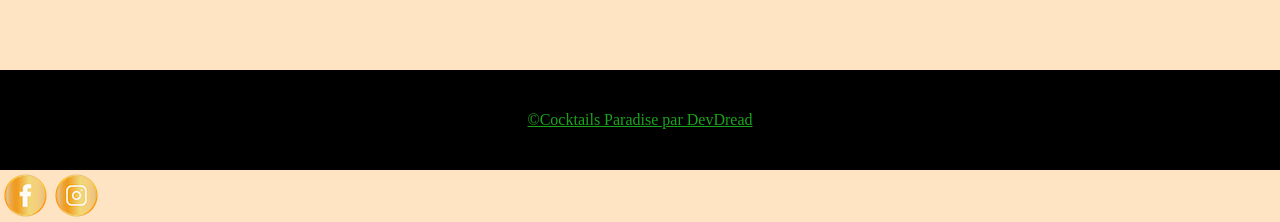
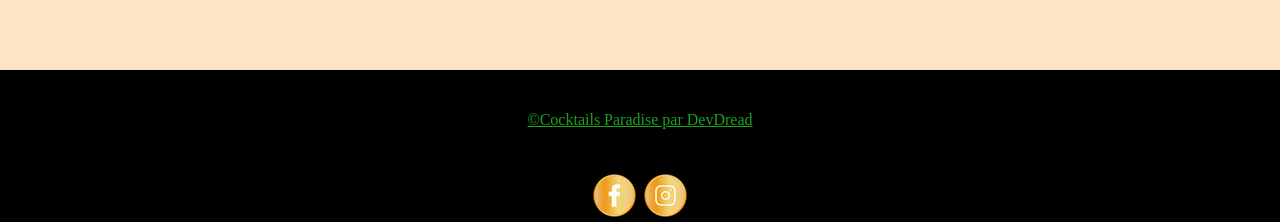
Before and after one commit to J-Patlmx/CocktailsParadise-ultimate, a React (Vite) app: page / in a window 1280 px wide. Shown: the part 862-1084 px from the top of the page. Built offline with nearby package versions, Linux system fonts and the light colour scheme.

Commit message:
ADD className WIP footer style

```diff
--- a/src/components/Footer.jsx
+++ b/src/components/Footer.jsx
@@ -4,11 +4,11 @@
 
 function Footer() {
   return (
-    <>
-    <Link className="Footerlink footer-Texte" to={"https://j-patlmx.github.io/businessCard-main/"} >©Cocktails Paradise par DevDread</Link>
-    <Link  to={"https://www.facebook.com/officiel.Cocktails.Paradise/"}><img src={facebook}/></Link>
-    <Link  to={"https://www.instagram.com/cocktails_paradise/"}><img src={instagram}/></Link>
-    </>
+    <div className="Footerlink">
+    <Link className="footer-Texte" to={"https://j-patlmx.github.io/businessCard-main/"} >©Cocktails Paradise par DevDread</Link>
+    <Link className="footer-Texte-rs" to={"https://www.facebook.com/officiel.Cocktails.Paradise/"}><img src={facebook}/></Link>
+    <Link className="footer-Texte-rs" to={"https://www.instagram.com/cocktails_paradise/"}><img src={instagram}/></Link>
+    </div>
   )
 }
 
--- a/src/styles/_Footer.scss
+++ b/src/styles/_Footer.scss
@@ -1,6 +1,13 @@
 //FOOTER STYLE
+.Footerlink{
+    background-color: $bg-header-footer;
+    color: $color-gitano;
+    text-align: center;
+    &:hover{
+        background-color: $bg-hover;
+    }
     .footer-Texte{
-    background-color: $bg-header-footer;
+        // background-color: $bg-header-footer;
        color: $color-gitano;
          text-align: center;
          display: flex;
@@ -8,9 +15,10 @@
          align-items: center;
         height: 100px;
         width: 100%;
-
         &:hover{
         color: $color-gitano-Hover;
-        background-color: $bg-hover;
+
+        }
+
     }
 }
--- a/src/styles/styles.css
+++ b/src/styles/styles.css
@@ -269,8 +269,15 @@
   justify-content: space-around;
 }
 
-.footer-Texte {
+.Footerlink {
   background-color: hsl(0, 10%, 0%);
+  color: rgb(27, 164, 27);
+  text-align: center;
+}
+.Footerlink:hover {
+  background-color: hsl(0, 28%, 10%);
+}
+.Footerlink .footer-Texte {
   color: rgb(27, 164, 27);
   text-align: center;
   display: flex;
@@ -279,9 +286,8 @@
   height: 100px;
   width: 100%;
 }
-.footer-Texte:hover {
+.Footerlink .footer-Texte:hover {
   color: hsl(39, 93%, 42%);
-  background-color: hsl(0, 28%, 10%);
 }
 
 * {
```
Also changed, not shown: 1 other file (tests, documents, lock files or other folders). Lines whose indentation alone changed are shown as unchanged.
